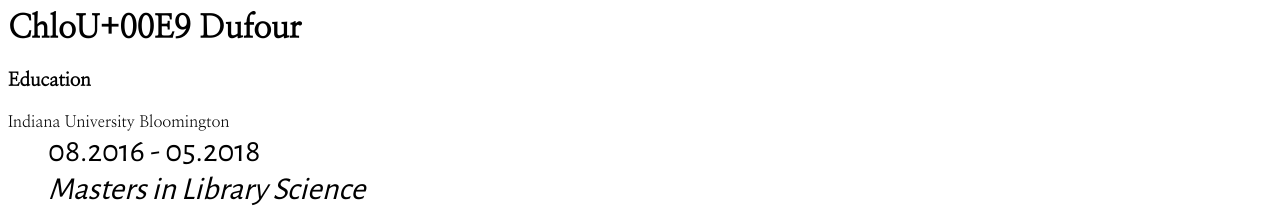
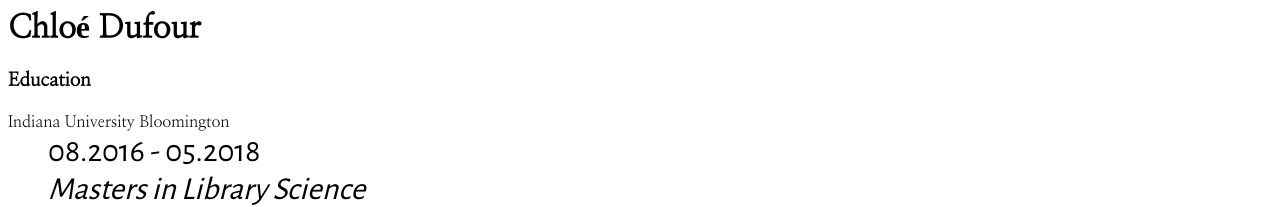
Before and after one commit to chloedufour/cdufour.github.io, a Jekyll site: the page cv/vitae.html, which Jekyll copies as it is, in a window 1280 px wide. Shown: the top 207 px of the page. Built offline with Jekyll 4.4.1, drawn with Linux system fonts in a browser that asks for light colours.

Commit message:
Update vitae.html

```diff
--- a/cv/vitae.html
+++ b/cv/vitae.html
@@ -6,7 +6,7 @@
   </head>
 
   <body>
-    <h1>ChloU+00E9 Dufour</h1>
+    <h1>Chlo&eacute; Dufour</h1>
 
     <h3>Education</h3>
     <dl>
```
